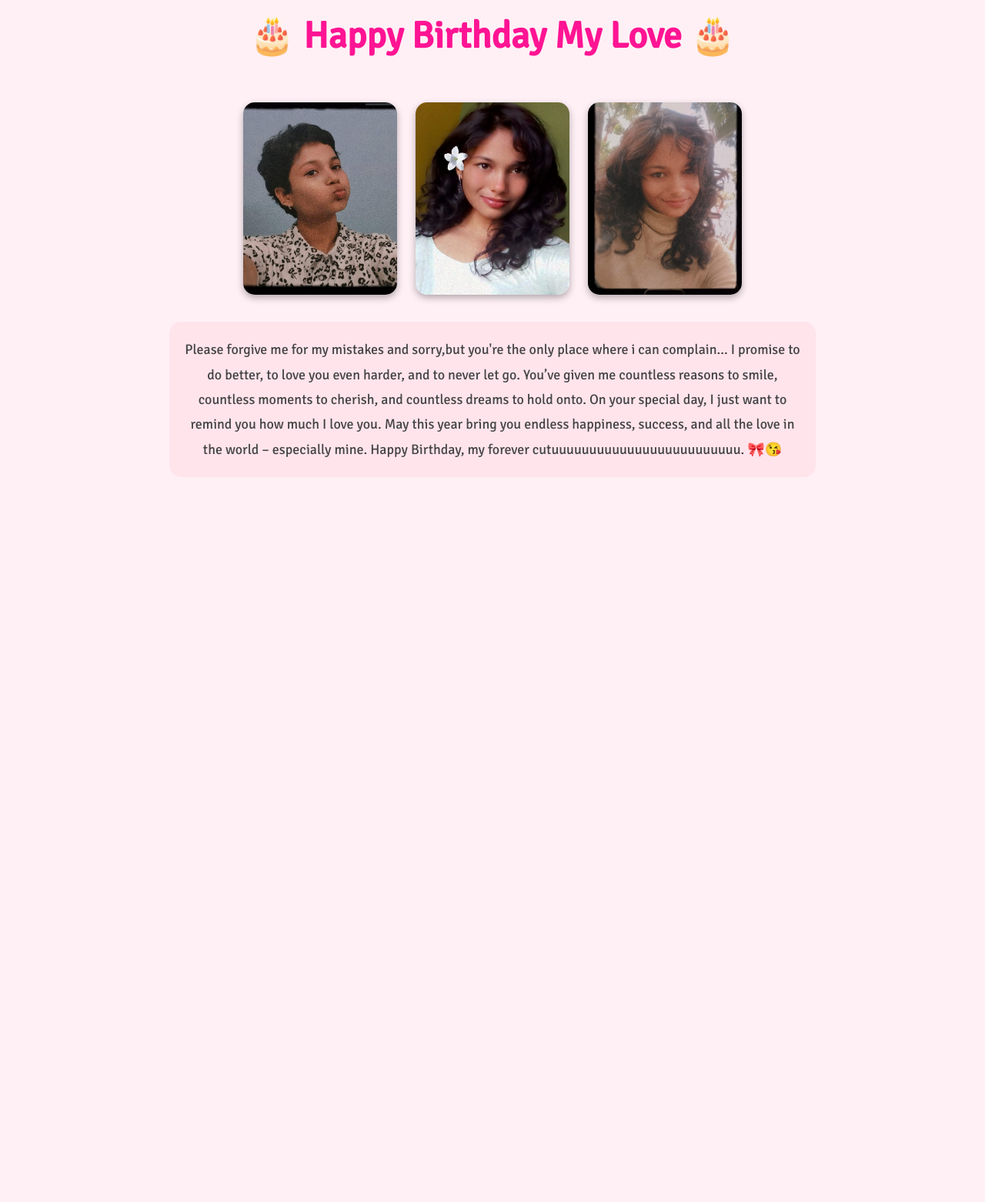
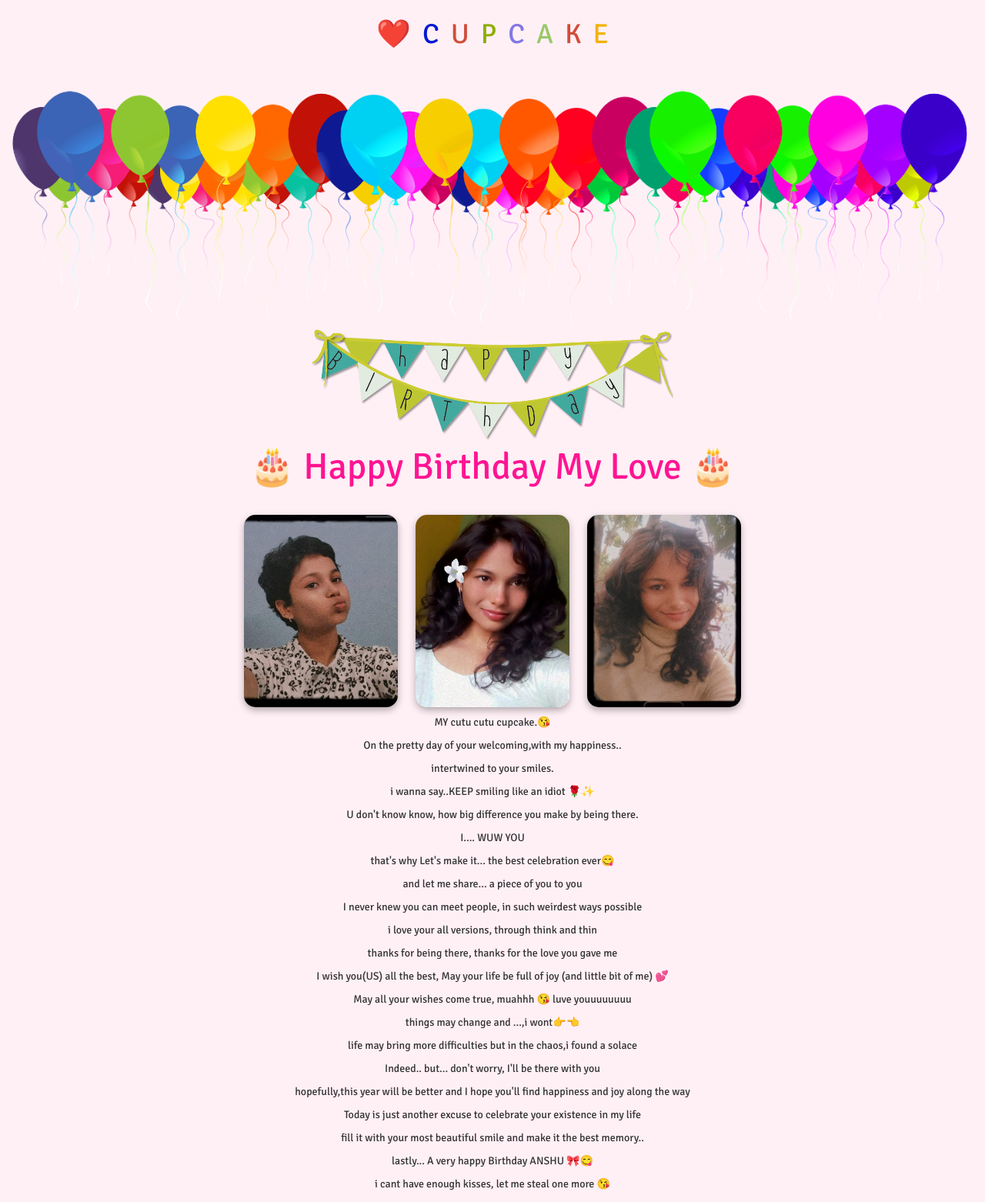
Before and after one commit to pranawhy/cupcake-ka-bday, a website: page index.html in a window 1280 px wide. Shown: the top 1562 px of the page at 77% size. Before the commit the page ends 800 px from the top, so only its background shows below. Drawn offline with nearby package versions, Linux system fonts and the light colour scheme.

Commit message:
Update index.html

```diff
--- a/index.html
+++ b/index.html
@@ -4,6 +4,7 @@
 	<title>Happy Birthday</title>
 	<meta charset="UTF-8" />
 	<meta name="viewport" content="width=device-width, initial-scale=1.0">
+	<link rel="stylesheet" href="https://maxcdn.bootstrapcdn.com/bootstrap/3.3.1/css/bootstrap.min.css">
 	<link href='https://fonts.googleapis.com/css?family=Signika' rel='stylesheet' type='text/css'>
 
 	<style>
@@ -12,6 +13,29 @@
 			font-family: 'Signika', sans-serif;
 			overflow-x: hidden;
 			text-align: center;
+		}
+		h1 {
+			font-size: 48px;
+			color: #ff1493;
+			animation: bounce 2s infinite;
+			margin-top: 20px;
+		}
+		/* Balloons in a row horizontally */
+		.balloons-container {
+			display: flex;
+			justify-content: center;
+			align-items: center;
+			margin: 20px 0;
+			gap: 15px;
+		}
+		.balloons h2 {
+			font-size: 36px;
+			animation: float 3s ease-in-out infinite;
+		}
+		@keyframes float {
+			0% { transform: translateY(0); }
+			50% { transform: translateY(-20px); }
+			100% { transform: translateY(0); }
 		}
 		.gallery img {
 			width: 200px;
@@ -33,11 +57,6 @@
 			max-width: 800px;
 			animation: fadeIn 3s ease;
 		}
-    h1 {
-      font-size: 48px;
-      color: #ff1493;
-      animation: bounce 2s infinite;
-    }
 		@keyframes fadeIn {
 			from {opacity: 0;}
 			to {opacity: 1;}
@@ -52,8 +71,56 @@
 		}
 	</style>
 </head>
+
 <body>
+	<div class="loading"></div>
 
+	<!-- Hidden background music -->
+	<audio autoplay loop style="display:none">
+        <source src="gileheriyan.mp3" type="audio/mpeg">
+    </audio>
+
+	<!-- Balloons -->
+	<div class="balloons-container">
+		<div class="balloons"><h2 style="color:#F2B300;">❤️</h2></div>
+		<div class="balloons"><h2 style="color:#0719D4;">C</h2></div>
+		<div class="balloons"><h2 style="color:#D14D39;">U</h2></div>
+		<div class="balloons"><h2 style="color:#8FAD00;">P</h2></div>
+		<div class="balloons"><h2 style="color:#8377E4;">C</h2></div>
+		<div class="balloons"><h2 style="color:#99C96A;">A</h2></div>
+    <div class="balloons"><h2 style="color:#D14D39;">K</h2></div>
+    <div class="balloons"><h2 style="color:#F2B300;">E</h2></div>
+	</div>
+
+	<!-- Border -->
+    <img src="Balloon-Border.png" width="100%" class="balloon-border">
+
+	<div class="container">
+		<!-- Banner -->
+		<div class="row">
+			<div class="col-md-12 text-center">
+				<img src="banner.png" class="bannar">
+			</div>
+		</div>
+
+		<!-- Cake -->
+		<div class="row cake-cover">
+			<div class="col-md-12 text-center">
+				<div class="cake">
+				  <div class="velas">
+				    <div class="fuego"></div>
+				    <div class="fuego"></div>
+				    <div class="fuego"></div>
+				    <div class="fuego"></div>
+				    <div class="fuego"></div>
+				  </div>
+				  <div class="cobertura"></div>
+				  <div class="bizcocho"></div>
+				</div>
+			</div>
+		</div>
+
+		<!-- Title -->
 		<h1>🎂 Happy Birthday My Love 🎂</h1>
 
 		<!-- Gallery -->
@@ -63,26 +130,35 @@
 			<img src="her3.jpg" alt="Beautiful Memory">
 		</div>
 
-  <!-- Long Message -->
-  <div class="long-message">
-
-
-    Please forgive me for my mistakes and sorry,but you're the only place where i can complain...
-    I promise to do better, to love you even harder, and to never let go.
-
-    You’ve given me countless reasons to smile, countless moments to cherish, and countless dreams to hold onto.
-    On your special day, I just want to remind you how much I love you.
-
-    May this year bring you endless happiness, success, and all the love in the world – especially mine.
-    Happy Birthday, my forever cutuuuuuuuuuuuuuuuuuuuuuuuuu. 🎀😘
-
-
+		<!-- Messages -->
+		<div class="row message">
+			<p class="col-md-12">MY cutu cutu cupcake.😘</p>
+			<p>On the pretty day of your welcoming,with my happiness..</p>
+			<p>intertwined to your smiles.</p>
+			<p>i wanna say..KEEP smiling like an idiot 🌹✨</p>
+			<p>U don't know know, how big difference you make by being there.</p>
+			<p>I.... WUW YOU</p>
+			<p>that's why Let's make it... the best celebration ever😋</p>
+			<p>and let me share... a piece of you to you</p>
+			<p>I never knew you can meet people, in such weirdest ways possible</p>
+			<p>i love your all versions, through think and thin</p>
+			<p>thanks for being there, thanks for the love you gave me</p>
+			<p>I wish you(US) all the best, May your life be full of joy (and little bit of me) 💕</p>
+			<p>May all your wishes come true, muahhh 😘 luve youuuuuuuu</p>
+			<p>things may change and ...,i wont👉👈</p>
+			<p>life may bring more difficulties but in the chaos,i found a solace</p>
+			<p>Indeed.. but... don't worry, I'll be there with you</p>
+			<p>hopefully,this year will be better and I hope you'll find happiness and joy along the way</p>
+			<p>Today is just another excuse to celebrate your existence in my life</p>
+			<p>fill it with your most beautiful smile and make it the best memory..</p>
+			<p>lastly... A very happy Birthday ANSHU 🎀😋</p>
+			<p>i cant have enough kisses, let me steal one more 😘 </p>
 		</div>
 
-  <!-- Song -->
-  <audio autoplay loop>
-    <source src="gileheriyan.mp3" type="audio/mpeg">
-  </audio>
-
+		<!-- Long heartfelt note -->
+		<div class="long-message">
+		Please forgive me for my mistakes and sorry,but you're the only place where i can complain... I promise to do better, to love you even harder, and to never let go. You’ve given me countless reasons to smile, countless moments to cherish, and countless dreams to hold onto. On your special day, I just want to remind you how much I love you. May this year bring you endless happiness, success, and all the love in the world – especially mine. Happy Birthday, my forever cutuuuuuuuuuuuuuuuuuuuuuuuuu. 🎀😘
+		</div>
+	</div>
 </body>
 </html>
```
Lines whose indentation alone changed are shown as unchanged.
